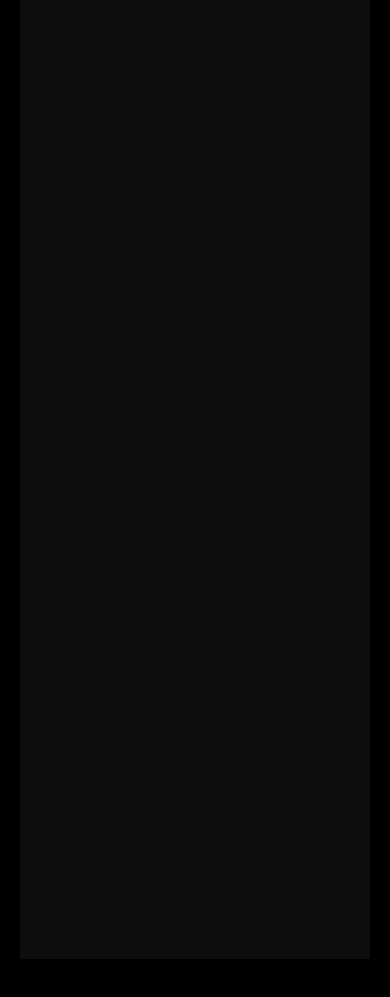
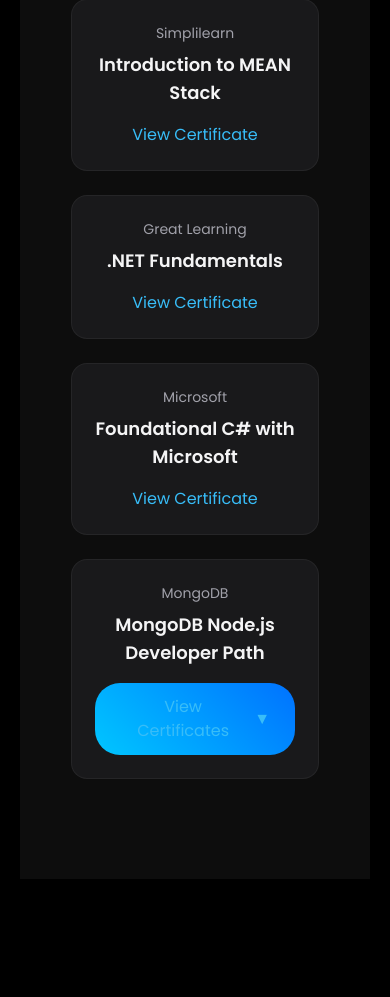
Before and after one commit to Imaludayanga6/Imal-Udayanaga-portfolio, a React (Vite) app: page / in a window 390 px wide. Shown: the part 10913-11910 px from the top of the page. Built offline with nearby package versions, Linux system fonts and the light colour scheme.

Commit message:
Added dropdown functionality for MongoDB certificates with animation and fixed grid layout issue

```diff
--- a/package.json
+++ b/package.json
@@ -15,7 +15,7 @@
     "prop-types": "^15.8.1",
     "react": "^18.3.1",
     "react-dom": "^18.3.1",
-    "react-router-dom": "^7.14.1",
+    "react-router-dom": "^7.14.2",
     "tailwind-scrollbar": "^3.1.0"
   },
   "devDependencies": {
--- a/src/components/Certificates.jsx
+++ b/src/components/Certificates.jsx
@@ -1,3 +1,5 @@
+import { useState } from "react";
+
 const certificates = [
   {
     title: "Introduction to MEAN Stack",
@@ -17,13 +19,32 @@
   {
     title: "MongoDB Node.js Developer Path",
     platform: "MongoDB",
-    link: "https://learn.mongodb.com/c/tT-89iXKT2mStZLP_WD6OA"
+    subCertificates: [
+      {
+        title: "MongoDB CRUD Operations: Insert and Find Documents",
+        link: "LINK_1"
+      },
+      {
+        title: "MongoDB CRUD Operations: Modifying Query Results",
+        link: "LINK_2"
+      },
+      {
+        title: "MongoDB CRUD Operations: Replace and Delete Documents",
+        link: "LINK_3"
+      },
+      {
+        title: "MongoDB Data Modeling Intro",
+        link: "LINK_4"
+      }
+    ]
   }
 ];
 
 const Certificates = () => {
+
+  const [openIndex, setOpenIndex] = useState(null);
+
   return (
-    // id="certificates" එක දැම්මා, එතකොට Navbar එකෙන් මෙතනට ලින්ක් කරන්න පුළුවන්
     <section id="certificates" className="section">
       <div className="container">
 
@@ -35,41 +56,86 @@
           Professional courses and certifications I have completed to continuously improve my technical skills.
         </p>
 
-        <div className="grid gap-6 md:grid-cols-2 lg:grid-cols-3">
+        {/* 👇 IMPORTANT FIX */}
+        <div className="grid gap-6 md:grid-cols-2 lg:grid-cols-3 items-start">
+
           {certificates.map((cert, index) => (
+
             <div
               key={index}
-              className="bg-zinc-800/50 p-6 rounded-2xl ring-1 ring-inset ring-zinc-50/5 hover:bg-zinc-700/50 transition-colors flex flex-col h-full reveal-up"
+              className="bg-zinc-800/50 p-6 rounded-2xl ring-1 ring-inset ring-zinc-50/5 hover:bg-zinc-700/50 transition-all duration-300 flex flex-col self-start"
             >
 
-              {/* Icon and Platform Name */}
-              <div className="flex items-center gap-3 mb-4">
-                <span className="w-10 h-10 rounded-lg grid place-items-center bg-sky-400/10 text-sky-400 shrink-0">
-                  <span className="material-symbols-rounded" aria-hidden="true">workspace_premium</span>
-                </span>
-                <p className="text-sm text-zinc-400 font-medium">
+              {/* Platform */}
+              <p className="text-sm text-zinc-400 mb-2">
                 {cert.platform}
               </p>
-              </div>
 
-              {/* Certificate Title */}
-              <h3 className="text-lg font-semibold text-zinc-100 mb-6 flex-grow">
+              {/* Title */}
+              <h3 className="text-lg font-semibold text-zinc-100 mb-4 flex-grow">
                 {cert.title}
               </h3>
 
-              {/* View Button Link */}
+              {/* Normal Certificate */}
+              {cert.link && (
                 <a
                   href={cert.link}
                   target="_blank"
                   rel="noopener noreferrer"
-                className="flex items-center gap-2 text-sm font-medium text-sky-400 hover:text-sky-300 transition-colors mt-auto w-max"
+                  className="text-sky-400 hover:text-sky-300 transition-colors"
                 >
                   View Certificate
-                <span className="material-symbols-rounded text-base" aria-hidden="true">arrow_outward</span>
                 </a>
+              )}
+
+              {/* Dropdown Certificates */}
+              {cert.subCertificates && (
+                <div>
+                  <button
+                    onClick={() =>
+                      setOpenIndex(openIndex === index ? null : index)
+                    }
+                    className="flex items-center gap-2 text-sky-400 hover:text-sky-300 transition-colors"
+                  >
+                    View Certificates
+                    <span
+                      className={`transition-transform duration-300 ${
+                        openIndex === index ? "rotate-180" : ""
+                      }`}
+                    >
+                      ▼
+                    </span>
+                  </button>
+
+                  {/* Dropdown with animation */}
+                  <div
+                    className={`overflow-hidden transition-all duration-300 ${
+                      openIndex === index ? "max-h-40 mt-3" : "max-h-0"
+                    }`}
+                  >
+                    <ul className="space-y-2">
+                      {cert.subCertificates.map((sub, i) => (
+                        <li key={i}>
+                          <a
+                            href={sub.link}
+                            target="_blank"
+                            rel="noopener noreferrer"
+                            className="text-sm text-zinc-300 hover:text-sky-400 transition-colors"
+                          >
+                            {sub.title}
+                          </a>
+                        </li>
+                      ))}
+                    </ul>
+                  </div>
 
                 </div>
+              )}
+
+            </div>
+
           ))}
+
         </div>
 
       </div>
--- a/src/components/Navbar.jsx
+++ b/src/components/Navbar.jsx
@@ -42,13 +42,18 @@
           className: 'nav-link'
         },
         {
-          label: 'Journey', // Reviews අයින් කරලා Journey දැම්මා
+          label: 'Work',
+          link: '#work',
+          className: 'nav-link'
+        },
+        {
+          label: 'Journey',
           link: '#journey',
           className: 'nav-link'
         },
         {
-          label: 'Work',
-          link: '#work',
+          label: 'Certificates',
+          link: '#certificates',
           className: 'nav-link'
         },
         {
```
Also changed, not shown: 1 other file (tests, documents, lock files or other folders). Lines whose indentation alone changed are shown as unchanged.
